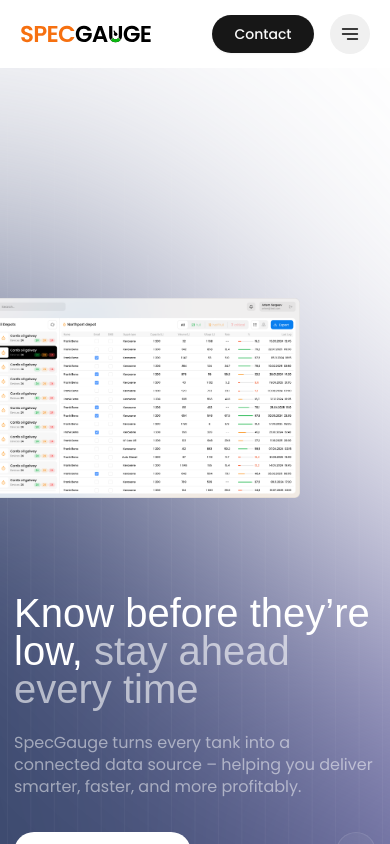
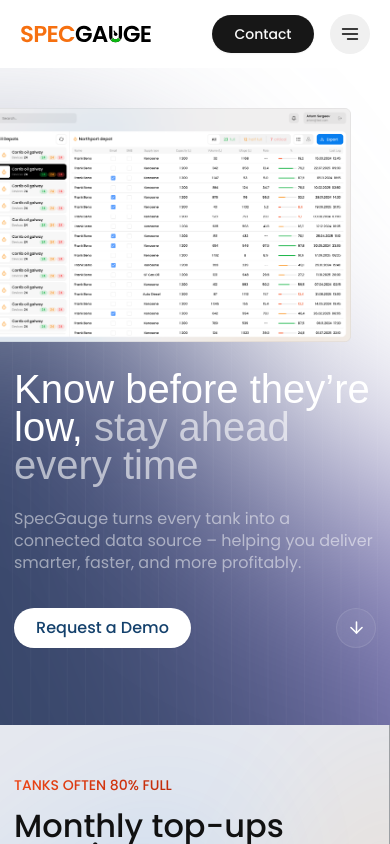
Before and after one commit to websharkdev/specgauge, a Next.js app: page / in a window 390 px wide. Shown: the top 844 px of the page. Built offline with nearby package versions, Linux system fonts and the light colour scheme; a web font is replaced by a local one.

Commit message:
refactor(app) - fixed slider, hero, form blocks

```diff
--- a/app/(components)/chart/chart.block.tsx
+++ b/app/(components)/chart/chart.block.tsx
@@ -28,7 +28,7 @@
                 duration: .8,
                 ease: 'easeIn'
             }}
-            className="static sm:relative lg:fixed lg:inset-0 transition-all duration-700 md:snap-start snap-none w-full grid grid-cols-2 items-center h-[100vh] justify-end"
+            className="static sm:relative lg:fixed lg:inset-0 transition-all duration-700 md:snap-start snap-none w-full grid grid-cols-2 items-center h-[100vh] justify-end overflow-hidden"
             id="pain_point" ref={ref}>
             <CMonthly index={small ? 1 : index} />
             <CEfficient index={small ? 2 : index} />
--- a/app/(components)/form/form.block.tsx
+++ b/app/(components)/form/form.block.tsx
@@ -28,7 +28,7 @@
                 ease: 'easeIn'
             }}
             id="request_demo"
-            className="static sm:relative lg:fixed lg:inset-0 snap-normal md:snap-start transition-all duration-700 w-full flex items-center h-[100vh] flex-col pb-[25px] md:pb-ds-[40] pt-20 md:pt-0 justify-center overflow-hidden"
+            className="static sm:relative lg:fixed lg:inset-0 snap-normal md:snap-start transition-all duration-700 w-full flex items-center h-[100vh] min-h-[950px] flex-col pb-[25px] md:pb-ds-[40] pt-20 md:pt-0 justify-center overflow-hidden"
             style={{
                 background: small ? 'url("/backgrounds/form-bg_mobile.svg") bottom left / cover no-repeat' : 'url("/backgrounds/form-bg.svg") center center / cover no-repeat',
             }}
--- a/app/(components)/hero/hero.block.tsx
+++ b/app/(components)/hero/hero.block.tsx
@@ -32,8 +32,8 @@
                 duration: .8,
                 ease: 'easeIn'
             }}
-            className="static sm:relative lg:fixed lg:inset-0 transition-all duration-700 bg-white snap-normal md:snap-start w-full h-[100vh] flex justify-between items-center overflow-hidden">
-            <div className="md:w-1/2 w-full h-full flex relative flex-col justify-end gap-7 xl:gap-5 lg:gap-4 xs:gap-0 sm:p-ds-[45] pt-[60px] md:pt-0 px-0 py-ds-[40]" style={{
+            className="static sm:relative lg:fixed lg:inset-0 transition-all duration-700 bg-white snap-normal md:snap-start w-full h-max md:h-[100vh] flex justify-between items-center overflow-hidden">
+            <div className="md:w-1/2 w-full h-full flex relative flex-col justify-end gap-7 xl:gap-5 lg:gap-4 xs:gap-0 md:pb-ds-[40] md:pt-ds-[40] pt-10 pb-14 md:px-ds-[45] px-0" style={{
                 background: 'url("/main-header.svg")',
                 backgroundSize: 'cover',
                 backgroundPosition: 'top center',
@@ -53,13 +53,13 @@
                         delay: .1,
                         ease: 'easeIn'
                     }}
-                    className="md:hidden xs:flex">
+                    className="md:hidden xs:flex h-max">
                     <Image
                         src='/main-devices.png'
                         alt='Main Devices'
-                        width={405}
-                        height={383}
-                        className="object-contain max-w-[77%] aspect-[329/368]"
+                        width={800}
+                        height={800}
+                        className="object-contain max-w-9/10 md:aspect-[329/368] h-max"
                         priority
                     />
                 </motion.div>
--- a/app/(components)/slider/slider.block.tsx
+++ b/app/(components)/slider/slider.block.tsx
@@ -31,7 +31,7 @@
                 ease: 'easeIn'
             }}
             id="slider"
-            className="static sm:relative lg:fixed lg:inset-0 snap-normal md:snap-start w-full h-[100vh] overflow-hidden flex items-end"
+            className="static sm:relative lg:fixed lg:inset-0 snap-normal md:snap-start w-full h-[100vh] min-h-[950px] overflow-hidden flex items-end"
             style={{
                 background: small ? `url('/backgrounds/slider-bg_mobile.svg') center center / cover no-repeat` : `url('/backgrounds/slider-bg.svg') center center / cover no-repeat`,
             }}>
@@ -41,14 +41,14 @@
                     description: "SpecGauge combines rugged hardware and a powerful web portal to give you real-time visibility and smarter delivery planning",
                     image: "/slide_1.png",
                     imageMobile: "/slide_1_Mobile.png",
-                    imageSize: 'mx-auto max-w-9/10 sm:max-w-8/10 md:mt-auto md:ml-auto md:max-w-[50vw]',
+                    imageSize: 'mx-auto max-w-9/10 sm:max-w-8/10 sm:mt-auto sm:mr-0 sm:ml-auto md:max-w-9/10 xl:max-w-[50vw]',
                 },
                 {
                     title: "Two parts. \n\One smart solution.",
                     description: "SpecGauge combines rugged hardware and a powerful web portal to give you real-time visibility and smarter delivery planning",
                     image: "/slide_2.png",
                     imageMobile: "/slide_2_mobile.png",
-                    imageSize: 'max-w-8/10 md:mt-auto ml-auto md:max-w-[55vw]',
+                    imageSize: 'max-w-[96vw] md:mt-auto ml-auto md:max-w-[55vw] 2xl:max-w-full w-full',
                     button: {
                         title: 'Request a demo',
                         onClick: () => setProgress(sections - 1)
--- a/app/globals.css
+++ b/app/globals.css
@@ -207,6 +207,10 @@
   border-radius: calc(var(--index) * --value([number]) / 25);
 }
 
+@utility bottom-ds-* {
+  bottom: calc(var(--index) * --value([number]) / 25);
+}
+
 html {
   scroll-snap-type: y mandatory;
 }
--- a/components/general/slider/slider.tsx
+++ b/components/general/slider/slider.tsx
@@ -129,7 +129,7 @@
                 </SwiperSlide>
             ))}
 
-            <div className="swiper-pagination flex flex-nowrap w-full sm:!w-ds-[400] justify-between gap-3.5 px-3.5 pb-11 md:p-0 static sm:relative lg:fixed md:!left-[45px] md:!bottom-10" />
+            <div className="swiper-pagination flex flex-nowrap w-full sm:!w-ds-[400] justify-between gap-3.5 px-3.5 pb-11 md:p-0 static sm:fixed md:!left-[45px] !bottom-10" />
         </Swiper>
     );
 };
```
